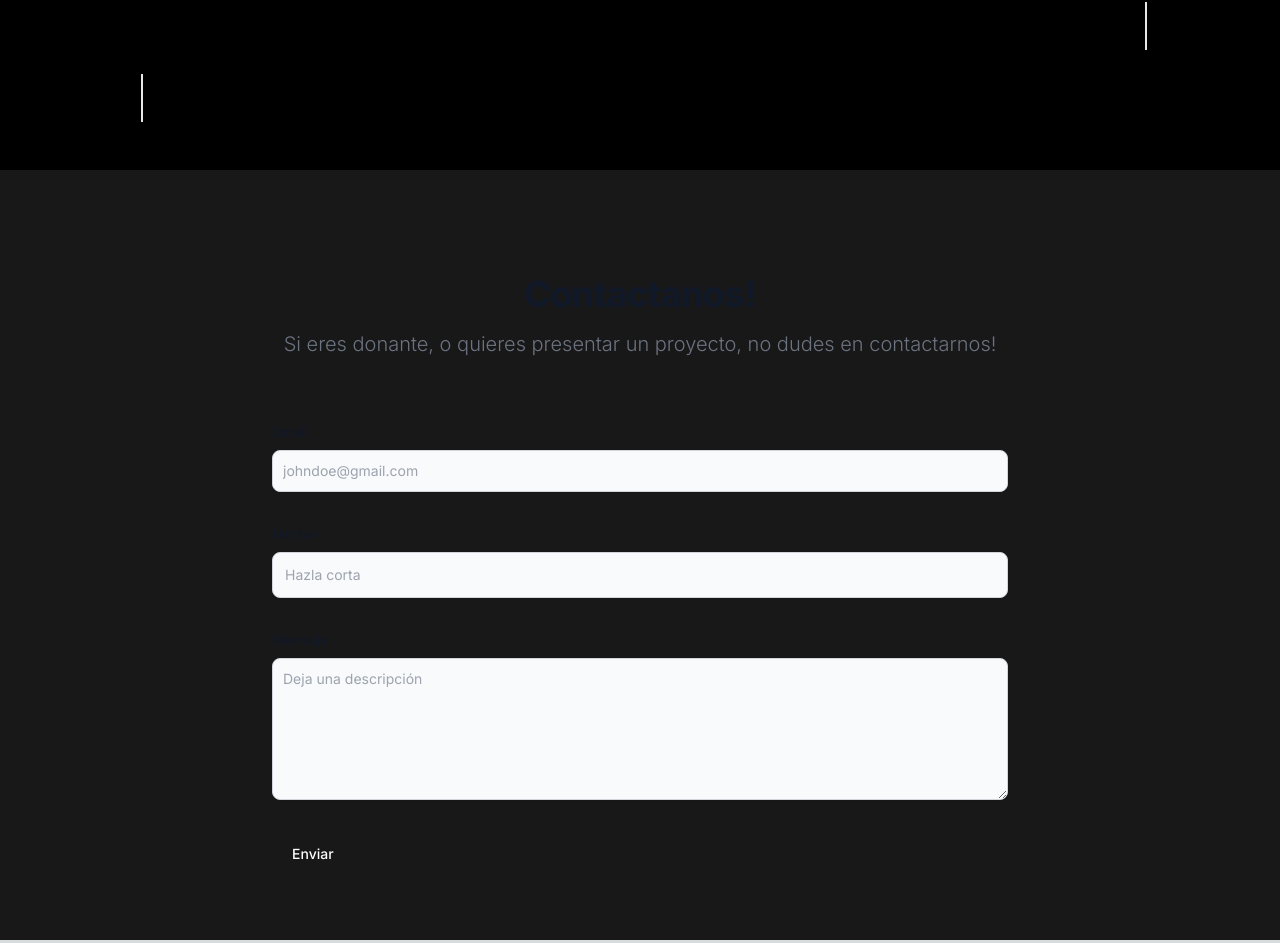
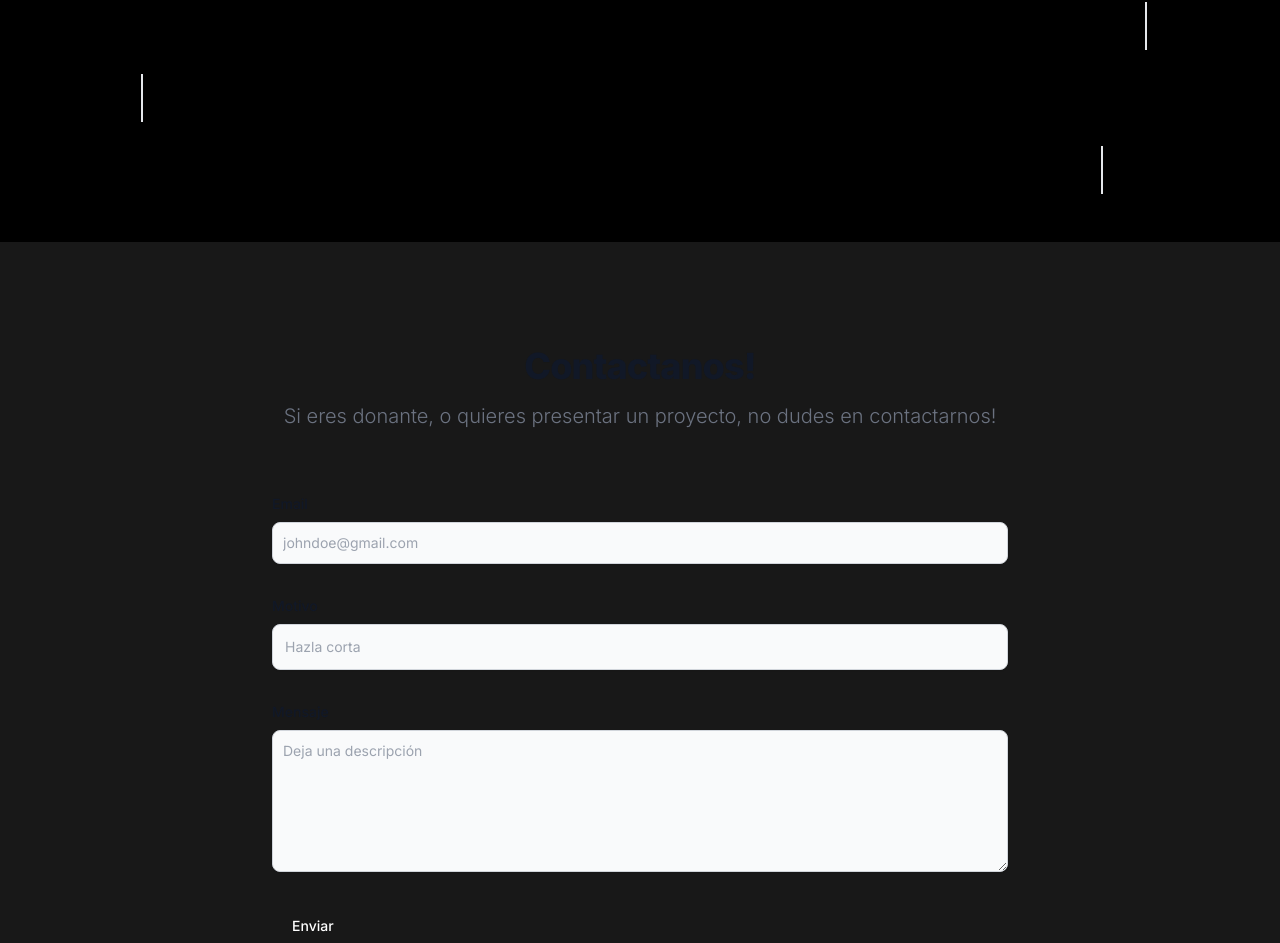
Before and after one commit to fVillaSymmes/EritisSicutWeb, a Next.js app: page / in a window 1280 px wide. Shown: the part 1557-2500 px from the top of the page. Built offline with nearby package versions, Linux system fonts and the light colour scheme.

Commit message:
se agrega el article transparencia

```diff
--- a/src/app/page.tsx
+++ b/src/app/page.tsx
@@ -54,6 +54,15 @@ export default function HomePage() {
             reprehenderit voluptates quaerat ipsa explicabo corporis.
           </p>
         </article>
+        <article className='mx-auto flex gap-3'>
+          <p className='border-e-2 px-3'>
+            Lorem ipsum dolor sit, amet consectetur adipisicing elit. Officia
+            blanditiis voluptatum eius ipsum laborum deleniti quo voluptas
+            magnam suscipit dolorum perspiciatis, tempore sapiente neque
+            reprehenderit voluptates quaerat ipsa explicabo corporis.
+          </p>
+          <p className='my-auto px-4'>TRANSPARENCIA</p>
+        </article>
       </section>
 
       <section
@@ -61,10 +70,10 @@ export default function HomePage() {
         id='contacto'
       >
         <article className='mx-auto max-w-screen-md px-4 py-8 lg:py-16'>
-          <h2 className='text-gray-900 dark:text-white mb-4 text-center text-4xl font-extrabold tracking-tight'>
+          <h2 className='mb-4 text-center text-4xl font-extrabold tracking-tight text-gray-900 dark:text-white'>
             Contactanos!
           </h2>
-          <p className='text-gray-500 dark:text-gray-400 mb-8 text-center font-light sm:text-xl lg:mb-16'>
+          <p className='mb-8 text-center font-light text-gray-500 sm:text-xl lg:mb-16 dark:text-gray-400'>
             {' '}
             Si eres donante, o quieres presentar un proyecto, no dudes en
             contactarnos!
@@ -76,14 +85,14 @@ export default function HomePage() {
             <div>
               <label
                 htmlFor='email'
-                className='text-gray-900 dark:text-gray-300 mb-2 block text-sm font-medium'
+                className='mb-2 block text-sm font-medium text-gray-900 dark:text-gray-300'
               >
                 Email
               </label>
               <input
                 type='email'
                 id='email'
-                className='bg-gray-50 border-gray-300 text-gray-900 focus:ring-primary-500 focus:border-primary-500 dark:bg-gray-700 dark:border-gray-600 dark:placeholder-gray-400 dark:text-white dark:focus:ring-primary-500 dark:focus:border-primary-500 dark:shadow-sm-light block w-full rounded-lg border p-2.5 text-sm shadow-sm'
+                className='focus:ring-primary-500 focus:border-primary-500 dark:focus:ring-primary-500 dark:focus:border-primary-500 dark:shadow-sm-light block w-full rounded-lg border border-gray-300 bg-gray-50 p-2.5 text-sm text-gray-900 shadow-sm dark:border-gray-600 dark:bg-gray-700 dark:text-white dark:placeholder-gray-400'
                 placeholder='johndoe@gmail.com'
                 required
               />
@@ -91,14 +100,14 @@ export default function HomePage() {
             <div>
               <label
                 htmlFor='subject'
-                className='text-gray-900 dark:text-gray-300 mb-2 block text-sm font-medium'
+                className='mb-2 block text-sm font-medium text-gray-900 dark:text-gray-300'
               >
                 Motivo
               </label>
               <input
                 type='text'
                 id='subject'
-                className='text-gray-900 bg-gray-50 border-gray-300 focus:ring-primary-500 focus:border-primary-500 dark:bg-gray-700 dark:border-gray-600 dark:placeholder-gray-400 dark:text-white dark:focus:ring-primary-500 dark:focus:border-primary-500 dark:shadow-sm-light block w-full rounded-lg border p-3 text-sm shadow-sm'
+                className='focus:ring-primary-500 focus:border-primary-500 dark:focus:ring-primary-500 dark:focus:border-primary-500 dark:shadow-sm-light block w-full rounded-lg border border-gray-300 bg-gray-50 p-3 text-sm text-gray-900 shadow-sm dark:border-gray-600 dark:bg-gray-700 dark:text-white dark:placeholder-gray-400'
                 placeholder='Hazla corta'
                 required
               />
@@ -106,20 +115,20 @@ export default function HomePage() {
             <div className='sm:col-span-2'>
               <label
                 htmlFor='message'
-                className='text-gray-900 dark:text-gray-300 mb-2 block text-sm font-medium'
+                className='mb-2 block text-sm font-medium text-gray-900 dark:text-gray-300'
               >
                 Mensaje
               </label>
               <textarea
                 id='message'
                 rows={6}
-                className='text-gray-900 bg-gray-50 border-gray-300 focus:ring-primary-500 focus:border-primary-500 dark:bg-gray-700 dark:border-gray-600 dark:placeholder-gray-400 dark:text-white dark:focus:ring-primary-500 dark:focus:border-primary-500 block w-full rounded-lg border p-2.5 text-sm shadow-sm'
+                className='focus:ring-primary-500 focus:border-primary-500 dark:focus:ring-primary-500 dark:focus:border-primary-500 block w-full rounded-lg border border-gray-300 bg-gray-50 p-2.5 text-sm text-gray-900 shadow-sm dark:border-gray-600 dark:bg-gray-700 dark:text-white dark:placeholder-gray-400'
                 placeholder='Deja una descripción'
               ></textarea>
             </div>
             <button
               type='submit'
-              className='text-white hover:bg-slate-800 dark:bg-gray-700 rounded-lg px-5 py-3 text-center text-sm font-medium focus:outline-none sm:w-fit'
+              className='rounded-lg px-5 py-3 text-center text-sm font-medium text-white hover:bg-slate-800 focus:outline-none sm:w-fit dark:bg-gray-700'
             >
               Enviar
             </button>
```
